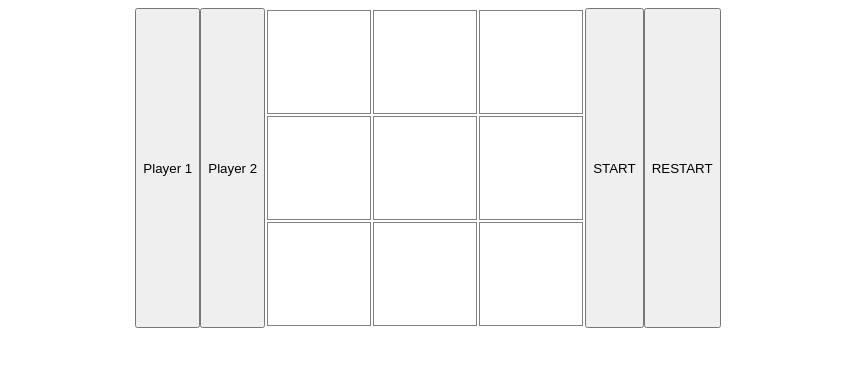
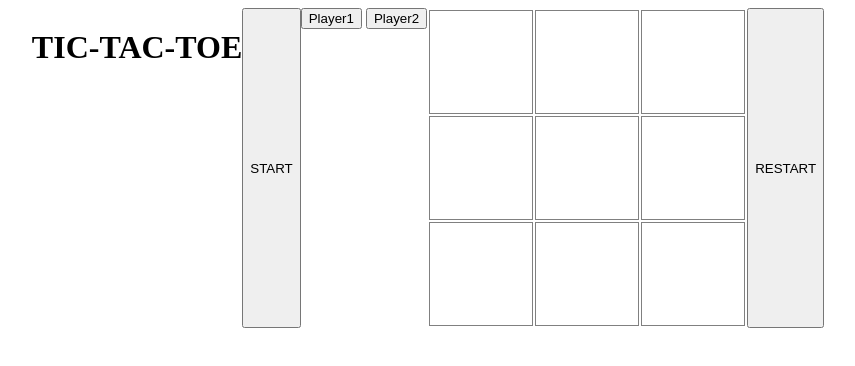
Before and after one commit to SirJohnSem/Tic-Tac-Toe, a plain HTML site: page index.html in a window 1280 px wide. Shown: the whole page, without its empty margins (212-1067 px from the left). Drawn offline with Linux system fonts and the light colour scheme.

Commit message:
add buttons that show which player turn now

```diff
--- a/index.html
+++ b/index.html
@@ -7,8 +7,12 @@
     <title>Tic-Tac-Toe</title>
 </head>
 <body>
-    <button class = "players_btn" id = "player1">Player 1</button>
-    <button class = "players_btn" id = "player2">Player 2</button>
+    <h1>TIC-TAC-TOE</h1>
+    <button class = "startBtn">START</button>
+    <div class = "playersBtn">
+        <button id="player1">Player1</button>
+        <button id="player2">Player2</button>
+    </div>
 
     <table>
         <tr>
@@ -30,8 +34,7 @@
 
     <div class = "showResult"></div>
 
-    <button class = "interface_btn" id = "start">START</button>
-    <button class = "interface_btn" id = "restart">RESTART</button>
+    <button class = "restartBtn">RESTART</button>
 </body>
 <script src = "script.js"></script>
 </html>
```
